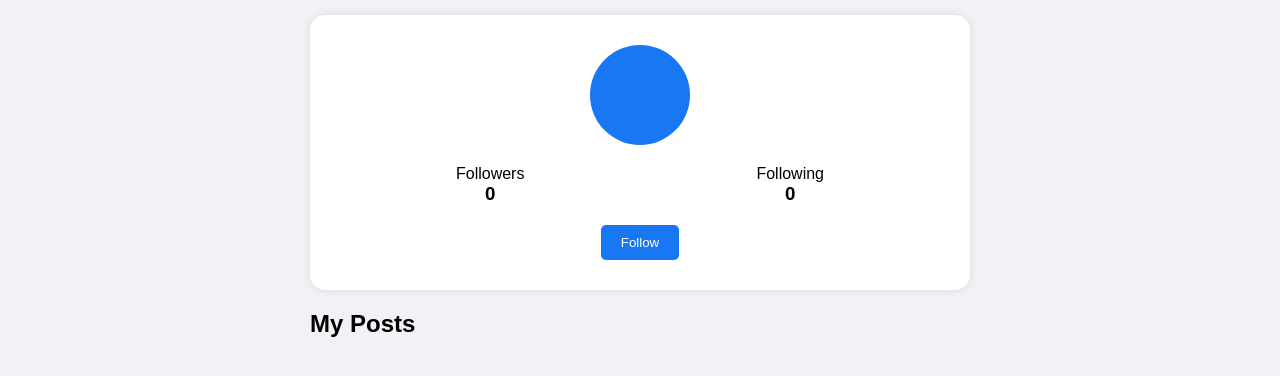
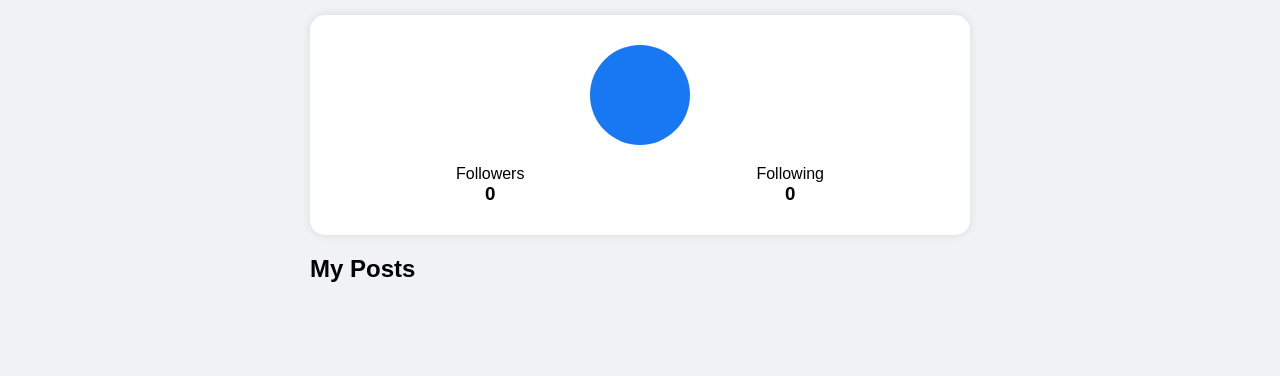
Before and after one commit to kalyaniwaikar06-code/CodeAlpha_SocialMedia, a plain HTML site: page frontend/profile.html in a window 1280 px wide. Shown: the part 66-442 px from the top of the page. Drawn offline with Linux system fonts and the light colour scheme; no server answers; sample sign-in values are in the browser's storage.

Commit message:
Final project update

```diff
--- a/frontend/profile.html
+++ b/frontend/profile.html
@@ -30,6 +30,7 @@
         <p id="email"></p>
 
         <div class="stats">
+
             <div>
                 Followers
                 <h3 id="followersCount">0</h3>
@@ -39,11 +40,8 @@
                 Following
                 <h3 id="followingCount">0</h3>
             </div>
+
         </div>
-
-        <button id="followBtn">
-            Follow
-        </button>
 
     </div>
 
```
